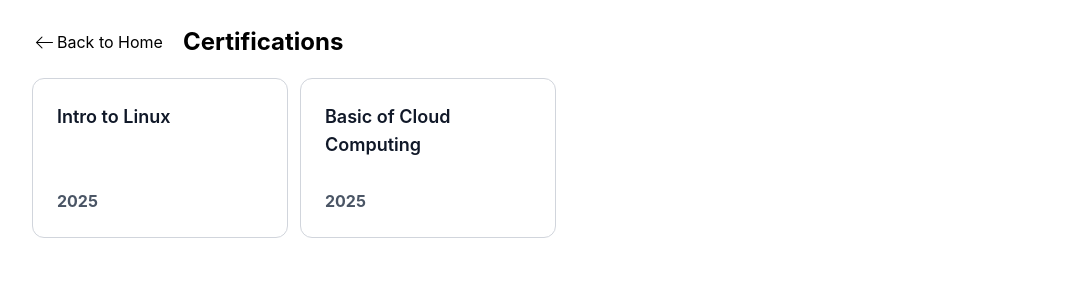
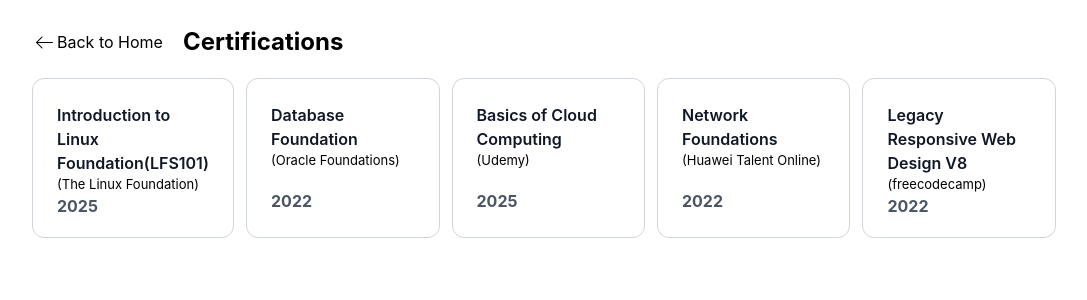
Before and after one commit to mjameeeees/Personal-Portfolio, a React (Vite) app: page /certifications in a window 1280 px wide. Shown: the top 300 px of the page, without its empty margins (96-1183 px from the left). Built offline with nearby package versions, Linux system fonts and the light colour scheme.

Commit message:
complete certifications

```diff
--- a/src/Portfolio.jsx
+++ b/src/Portfolio.jsx
@@ -25,7 +25,7 @@
         <Certification/>
         <Projects/>
       </div>
-<div className=" w-full mt-3 gap-6">
+<div className=" w-full mt-3">
         <FactsAndTrivia/>
       </div>
 <div className="flex flex-wrap gap-6 mt-3 w-full">
--- a/src/components/Certificates.jsx
+++ b/src/components/Certificates.jsx
@@ -1,15 +1,35 @@
 import { motion } from "framer-motion";
 export default function Certificates(){
      const cert = [
-    {
-      name: "Intro to Linux",
+  {
+      title: "Introduction to Linux Foundation(LFS101)",
+      organization: "The Linux Foundation",
       year: 2025,
-      href: ""
+      href: "https://ti-user-certificates.s3.amazonaws.com/e0df7fbf-a057-42af-8a1f-590912be5460/de31c7ab-b31c-463c-9941-60dc51689da3-mark-james-dinong-cd8acfb3-6ee8-4564-9567-71297ff04a4a-certificate.pdf"
     },
     {
-      name: "Basic of Cloud Computing",
+      title: "Database Foundation",
+      organization: "Oracle Foundations",
+      year: 2022,
+      href: "https://drive.google.com/file/d/1Eoxdvtvv8Bsi53ha2yO_JWrBHMK-1OD6/view?usp=sharing"
+    },
+    {
+      title: "Basics of Cloud Computing",
+      organization: "Udemy",
       year: 2025,
-      href: ""
+      href: "https://www.udemy.com/certificate/UC-7774aa29-6ecc-48bd-835d-cfacb18cf408/"
+    },
+    {
+      title: "Network Foundations",
+      organization: "Huawei Talent Online",
+      year: 2022,
+      href: "https://drive.google.com/file/d/10omeDWzvEx-9iruGHbwp5B39Uiv528PP/view?usp=sharing"
+    },
+    {
+      title: "Legacy Responsive Web Design V8",
+      organization: "freecodecamp",
+      year: 2022,
+      href: "https://www.freecodecamp.org/certification/fcca280e0e9-d56f-41f2-91c9-35516bdec76f/responsive-web-design"
     },
   ];
     return(
@@ -17,22 +37,29 @@
 
        >
   {cert.map((item, index) => (
-    <motion.div
+    <motion.a
       key={index}
+      href={item.href}
+      target="_blank"
       className="border-1 border-gray-300 rounded-xl p-6 w-64 h-40 flex flex-col justify-between cursor-pointer"
               whileTap={{ scale: 0.97 }}
   initial={{ opacity: 0, y: 30 }}
   animate={{ opacity: 1, y: 0 }}
   transition={{ type: "spring", stiffness: 200, damping: 12, duration: 1 }}
       whileHover={{ scale: 1.03, boxShadow: "0px 8px 24px rgba(0,0,0,0.15)" }}
+
     >
-      <h3 className="text-lg font-semibold text-gray-900">
-        {item.name}
+      <div>
+           <h3 className="text-200 text-left font-semibold text-gray-900">
+        {item.title}
       </h3>
-      <p className="text-1xl font-bold text-gray-600">
+      <p className="text-[13px] text-left">({item.organization})</p>
+      </div>
+
+      <p className="text-1xl text-left font-bold text-gray-600">
         {item.year}
       </p>
-    </motion.div>
+    </motion.a>
   ))}
 </div>
 
--- a/src/components/Certifications.jsx
+++ b/src/components/Certifications.jsx
@@ -3,7 +3,7 @@
 export default function Certification(){
       const certifications = [
     {
-      title: "Intro to Linux Foundation",
+      title: "Introduction to Linux Foundation(LFS101)",
       organization: "The Linux Foundation"
     },
     {
--- a/src/components/FactsAndTrivia.jsx
+++ b/src/components/FactsAndTrivia.jsx
@@ -10,9 +10,9 @@
       <div className="w-full max-w-full ">
    <div className="flex flex-row gap-3">
         <img className="w-7 h-7" src="./icons/trivia.png" alt="" />
-      <h2 className="text-2xl font-bold mb-6">Facts and Trivia</h2>
+      <h2 className="text-2xl font-bold mb-3">Facts and Trivia</h2>
       </div>
-        <div className="mb-6">
+        <div className=" mb-6">
           <span className="inline-block px-4 py-2 bg-gray-200 text-gray-700 text-sm font-medium rounded-full">
             Software Development
           </span>
--- /dev/null
+++ b/src/components/SendMessage.jsx
@@ -0,0 +1,5 @@
+
+
+export default function SendMessage(){
+
+}
```
